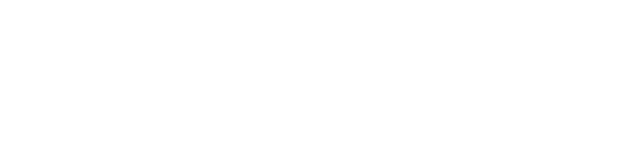
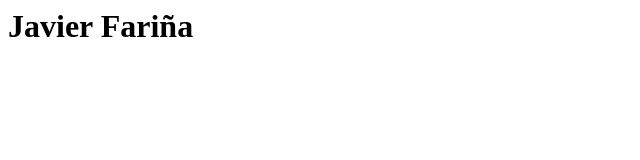
Before and after one commit to javifarina/nuevo_repo, a plain HTML site: page index.html in a window 1280 px wide. Shown: the whole page, without its empty margins (0-640 px from the left). Drawn offline with Linux system fonts and the light colour scheme.

Commit message:
Update index.html

```diff
--- a/index.html
+++ b/index.html
@@ -6,6 +6,6 @@
     <title>Document</title>
 </head>
 <body>
-
+    <h1>Javier Fariña<h1>
 </body>
 </html>
```
